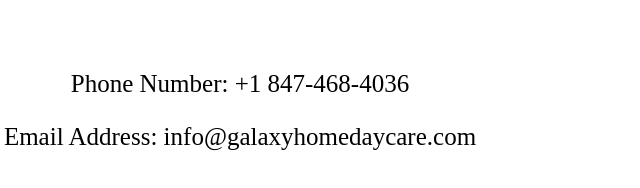
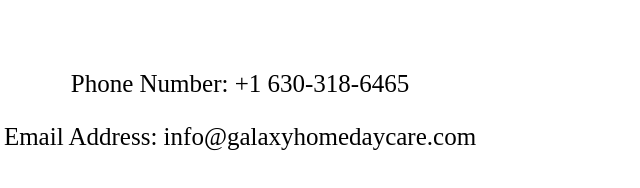
Before and after one commit to abhatia06/coops-website, a plain HTML site: page index.html in a window 1280 px wide. Shown: the part 3338-3526 px from the top of the page, 400-1040 px from the left. Drawn offline with Linux system fonts and the light colour scheme.

Commit message:
Update index.html

```diff
--- a/index.html
+++ b/index.html
@@ -99,7 +99,7 @@
     </div>
     <br><br><br><br><br>
     <div class="center-different">
-        <p>Phone Number: +1 847-468-4036</p>
+        <p>Phone Number: +1 630-318-6465</p>
         <p>Email Address: info@galaxyhomedaycare.com</p>
     </div>
 </br>  </br>  </br>  </br>
```
